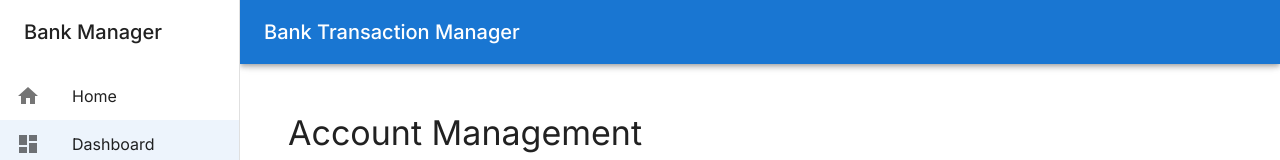
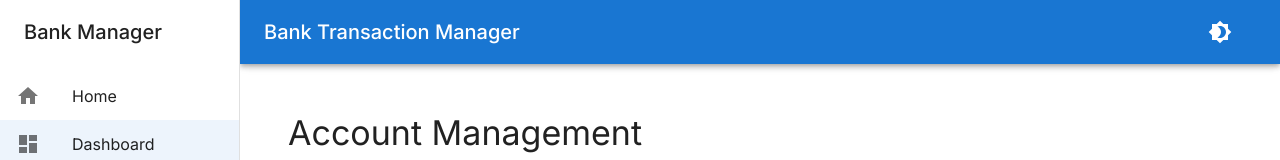
Before and after one commit to iamvishalrathi/budget-manager, a Next.js app: page /dashboard in a window 1280 px wide. Shown: the top 160 px of the page. Built offline with nearby package versions, Linux system fonts and the light colour scheme; no server answers.

Commit message:
feat(theme): implement theme context and toggle functionality for light/dark mode

```diff
--- a/src/app/(root)/layout.tsx
+++ b/src/app/(root)/layout.tsx
@@ -13,33 +13,20 @@ import {
   ListItemText,
   Box,
   IconButton,
-  ThemeProvider,
-  createTheme,
-  CssBaseline,
+  Switch,
 } from '@mui/material';
 import {
   Menu as MenuIcon,
   Dashboard,
   Home,
   Analytics,
+  Brightness4,
+  Brightness7,
 } from '@mui/icons-material';
 import { UserButton } from '@clerk/nextjs';
 import { useRouter, usePathname } from 'next/navigation';
 
-const theme = createTheme({
-  palette: {
-    mode: 'light',
-    primary: {
-      main: '#1976d2',
-    },
-    secondary: {
-      main: '#dc004e',
-    },
-  },
-  typography: {
-    fontFamily: 'var(--font-inter)',
-  },
-});
+import { ThemeModeProvider, useThemeMode } from '@/context/ThemeContext';
 
 const drawerWidth = 240;
 
@@ -49,11 +36,7 @@ const menuItems = [
   { text: 'Analytics', icon: <Analytics />, path: '/analytics' },
 ];
 
-export default function DashboardLayout({
-  children,
-}: {
-  children: React.ReactNode;
-}) {
+export default function DashboardLayout({ children }: { children: React.ReactNode }) {
   const [mobileOpen, setMobileOpen] = useState(false);
   const router = useRouter();
   const pathname = usePathname();
@@ -90,9 +73,11 @@ export default function DashboardLayout({
     </div>
   );
 
+  // Theme toggle logic
+  const { mode, toggleTheme } = useThemeMode();
+
   return (
-    <ThemeProvider theme={theme}>
-      <CssBaseline />
+    <ThemeModeProvider>
       <Box sx={{ display: 'flex' }}>
         <AppBar
           position="fixed"
@@ -114,6 +99,9 @@ export default function DashboardLayout({
             <Typography variant="h6" noWrap component="div" sx={{ flexGrow: 1 }}>
               Bank Transaction Manager
             </Typography>
+            <IconButton color="inherit" onClick={toggleTheme} sx={{ mr: 2 }}>
+              {mode === 'dark' ? <Brightness7 /> : <Brightness4 />}
+            </IconButton>
             <UserButton />
           </Toolbar>
         </AppBar>
@@ -158,6 +146,6 @@ export default function DashboardLayout({
           {children}
         </Box>
       </Box>
-    </ThemeProvider>
+    </ThemeModeProvider>
   );
 }
--- a/src/app/layout.tsx
+++ b/src/app/layout.tsx
@@ -2,7 +2,7 @@ import type { Metadata } from "next";
 import { Inter } from "next/font/google";
 import "./globals.css";
 import { ClerkProvider } from '@clerk/nextjs';
-import MuiThemeProvider from '@/components/MuiThemeProvider';
+import { ThemeModeProvider } from '@/context/ThemeContext';
 
 const inter = Inter({
   variable: "--font-inter",
@@ -23,9 +23,9 @@ export default function RootLayout({
     <ClerkProvider>
       <html lang="en">
         <body className={`${inter.variable} antialiased`}>
-          <MuiThemeProvider>
+          <ThemeModeProvider>
             {children}
-          </MuiThemeProvider>
+          </ThemeModeProvider>
         </body>
       </html>
     </ClerkProvider>
--- /dev/null
+++ b/src/context/ThemeContext.tsx
@@ -0,0 +1,42 @@
+"use client";
+import React, { createContext, useContext, useMemo, useState } from "react";
+import { ThemeProvider, createTheme, CssBaseline } from "@mui/material";
+
+interface ThemeContextType {
+  mode: "light" | "dark";
+  toggleTheme: () => void;
+}
+
+const ThemeContext = createContext<ThemeContextType | undefined>(undefined);
+
+export function useThemeMode() {
+  const ctx = useContext(ThemeContext);
+  if (!ctx) throw new Error("useThemeMode must be used within ThemeProvider");
+  return ctx;
+}
+
+export function ThemeModeProvider({ children }: { children: React.ReactNode }) {
+  const [mode, setMode] = useState<"light" | "dark">("light");
+  const toggleTheme = () => setMode((prev) => (prev === "light" ? "dark" : "light"));
+
+  const theme = useMemo(() =>
+    createTheme({
+      palette: {
+        mode,
+        primary: { main: "#1976d2" },
+        secondary: { main: "#dc004e" },
+      },
+      typography: { fontFamily: "var(--font-inter)" },
+    }),
+    [mode]
+  );
+
+  return (
+    <ThemeContext.Provider value={{ mode, toggleTheme }}>
+      <ThemeProvider theme={theme}>
+        <CssBaseline />
+        {children}
+      </ThemeProvider>
+    </ThemeContext.Provider>
+  );
+}
```
